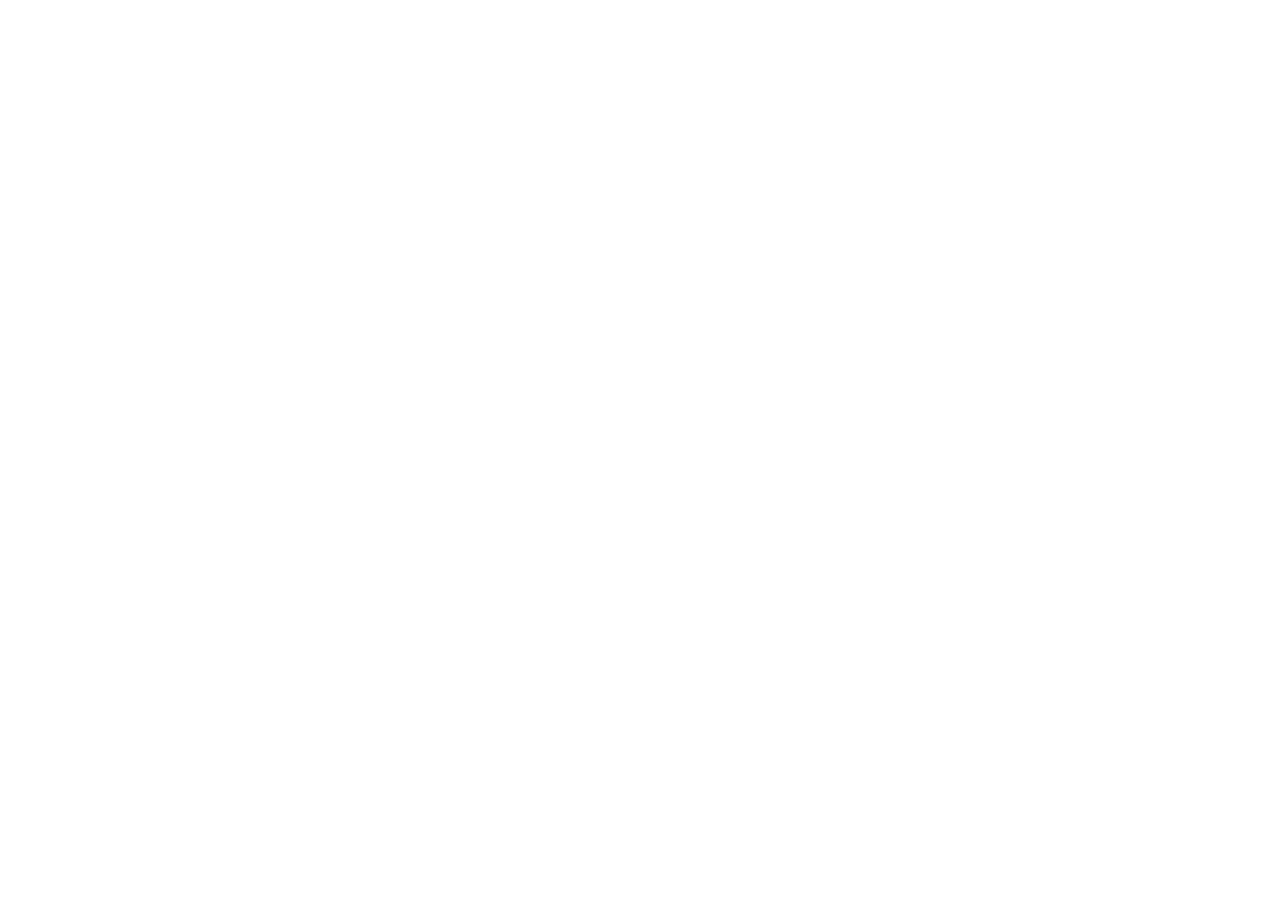
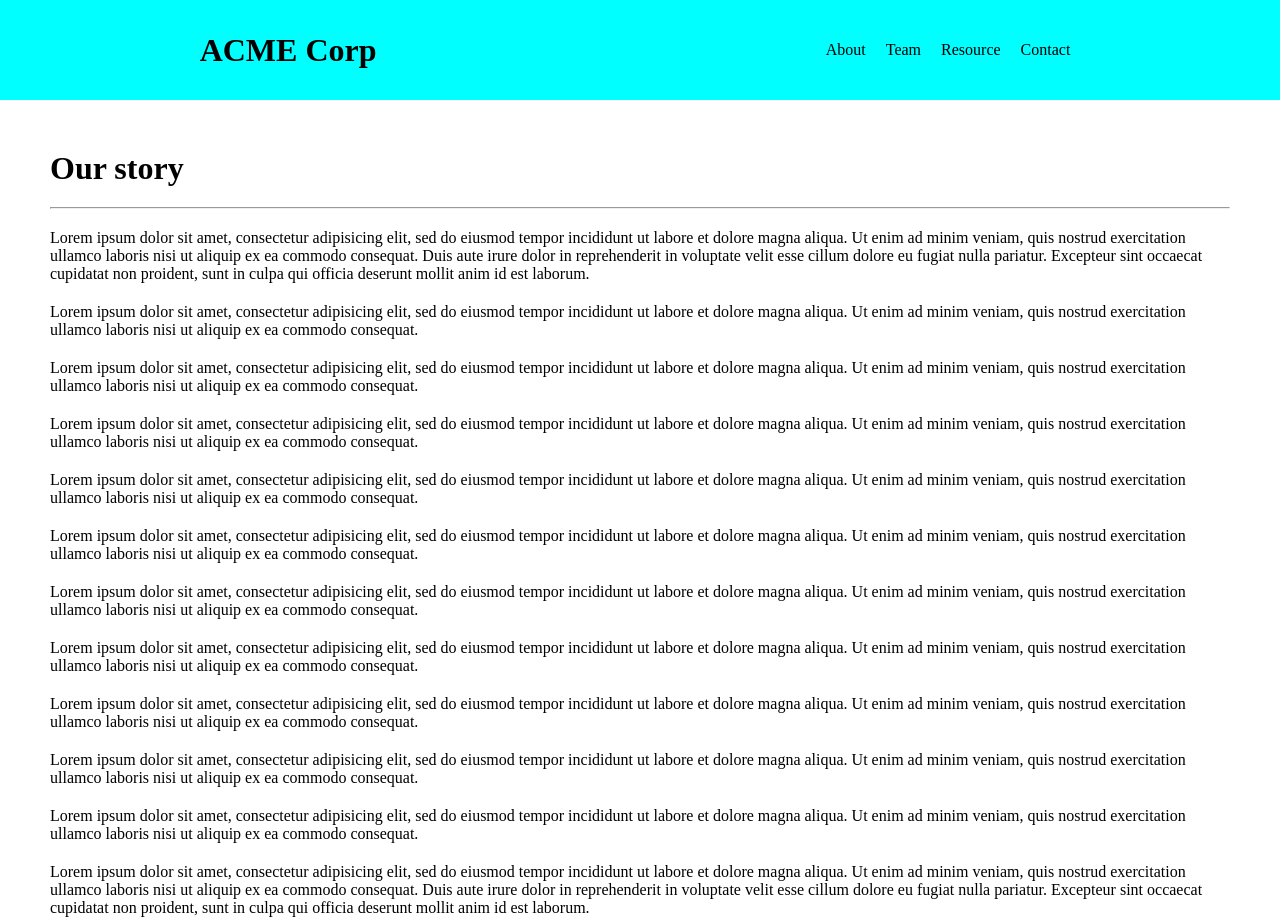
Before and after one commit to greenfox-zerda-lasers/BozsanyiArnold, a plain HTML site: page week-02/day-1/problem-6/index.html in a window 1280 px wide. Before the commit the page ends 800 px from the top, so only its background shows below. Drawn offline with Linux system fonts and the light colour scheme.

Commit message:
excercise6almost, started conception of day-2 excercise

```diff
--- a/week-02/day-1/problem-6/index.html
+++ b/week-02/day-1/problem-6/index.html
@@ -6,6 +6,56 @@
     <title>Excersise 6th</title>
   </head>
   <body>
+    <header>
+      <h1>ACME Corp</h1>
+      <nav>
+        <ul>
+          <li><a href="index.html">Contact</a></li>
+          <li><a href="index.html">Resource</a></li>
+          <li><a href="index.html">Team</a></li>
+          <li><a href="index.html">About</a></li>
+        </ul>
+      </nav>
+    </header>
+    <div class="content">
+      <h1>Our story</h1>
+      <hr />
+      <p>
+        Lorem ipsum dolor sit amet, consectetur adipisicing elit, sed do eiusmod tempor incididunt ut labore et dolore magna aliqua. Ut enim ad minim veniam, quis nostrud exercitation ullamco laboris nisi ut aliquip ex ea commodo consequat. Duis aute irure dolor in reprehenderit in voluptate velit esse cillum dolore eu fugiat nulla pariatur. Excepteur sint occaecat cupidatat non proident, sunt in culpa qui officia deserunt mollit anim id est laborum.
+      </p>
+      <p>
+        Lorem ipsum dolor sit amet, consectetur adipisicing elit, sed do eiusmod tempor incididunt ut labore et dolore magna aliqua. Ut enim ad minim veniam, quis nostrud exercitation ullamco laboris nisi ut aliquip ex ea commodo consequat.
+      </p>
+      <p>
+        Lorem ipsum dolor sit amet, consectetur adipisicing elit, sed do eiusmod tempor incididunt ut labore et dolore magna aliqua. Ut enim ad minim veniam, quis nostrud exercitation ullamco laboris nisi ut aliquip ex ea commodo consequat.
+      </p>
+      <p>
+        Lorem ipsum dolor sit amet, consectetur adipisicing elit, sed do eiusmod tempor incididunt ut labore et dolore magna aliqua. Ut enim ad minim veniam, quis nostrud exercitation ullamco laboris nisi ut aliquip ex ea commodo consequat.
+      </p>
+      <p>
+        Lorem ipsum dolor sit amet, consectetur adipisicing elit, sed do eiusmod tempor incididunt ut labore et dolore magna aliqua. Ut enim ad minim veniam, quis nostrud exercitation ullamco laboris nisi ut aliquip ex ea commodo consequat.
+      </p>
+      <p>
+        Lorem ipsum dolor sit amet, consectetur adipisicing elit, sed do eiusmod tempor incididunt ut labore et dolore magna aliqua. Ut enim ad minim veniam, quis nostrud exercitation ullamco laboris nisi ut aliquip ex ea commodo consequat.
+      </p>
+      <p>
+        Lorem ipsum dolor sit amet, consectetur adipisicing elit, sed do eiusmod tempor incididunt ut labore et dolore magna aliqua. Ut enim ad minim veniam, quis nostrud exercitation ullamco laboris nisi ut aliquip ex ea commodo consequat.
+      </p>
+      <p>
+        Lorem ipsum dolor sit amet, consectetur adipisicing elit, sed do eiusmod tempor incididunt ut labore et dolore magna aliqua. Ut enim ad minim veniam, quis nostrud exercitation ullamco laboris nisi ut aliquip ex ea commodo consequat.
+      </p><p>
+        Lorem ipsum dolor sit amet, consectetur adipisicing elit, sed do eiusmod tempor incididunt ut labore et dolore magna aliqua. Ut enim ad minim veniam, quis nostrud exercitation ullamco laboris nisi ut aliquip ex ea commodo consequat.
+      </p>
+      <p>
+        Lorem ipsum dolor sit amet, consectetur adipisicing elit, sed do eiusmod tempor incididunt ut labore et dolore magna aliqua. Ut enim ad minim veniam, quis nostrud exercitation ullamco laboris nisi ut aliquip ex ea commodo consequat.
+      </p>
+      <p>
+        Lorem ipsum dolor sit amet, consectetur adipisicing elit, sed do eiusmod tempor incididunt ut labore et dolore magna aliqua. Ut enim ad minim veniam, quis nostrud exercitation ullamco laboris nisi ut aliquip ex ea commodo consequat.
+      </p>
+      <p>
+        Lorem ipsum dolor sit amet, consectetur adipisicing elit, sed do eiusmod tempor incididunt ut labore et dolore magna aliqua. Ut enim ad minim veniam, quis nostrud exercitation ullamco laboris nisi ut aliquip ex ea commodo consequat. Duis aute irure dolor in reprehenderit in voluptate velit esse cillum dolore eu fugiat nulla pariatur. Excepteur sint occaecat cupidatat non proident, sunt in culpa qui officia deserunt mollit anim id est laborum.
+      </p>
+      <div class="content">
 
   </body>
 </html>
--- a/week-02/day-1/problem-6/style.css
+++ b/week-02/day-1/problem-6/style.css
@@ -0,0 +1,47 @@
+* {
+  margin: 0;
+}
+body {
+  display: flex;
+}
+header {
+  display: flex;
+  background: aqua;
+  margin: 0;
+  width: 100%;
+  position: fixed;
+  justify-content: space-around;
+  height: 100px;
+  align-items:center;
+}
+h1 {
+  display: block;
+}
+nav ul {
+  list-style-type: none;
+  display: flex;
+  flex-flow: row-reverse;
+  justify-content: flex-end;
+}
+nav a {
+  text-decoration: none;
+  color: black;
+  display: block;
+  padding: 10px;
+  border-radius: 4px;
+}
+nav a:first-child:after:active{
+  background: white;
+}
+nav a:hover{
+  background: white;
+}
+.content{
+  margin: 150px 50px;
+}
+.content p {
+  margin-top: 20px;
+}
+.content h1 {
+  margin-bottom:20px;
+}
--- /dev/null
+++ b/week-02/day-2/style.css
@@ -0,0 +1,19 @@
+* {
+  margin: 0;
+}
+body{
+  display: flex;
+  margin: 50px;
+  font-family: arial;
+  background: #dcd6cd;
+  flex-direction: column;
+}
+body h1{
+  display:block;
+  font-size: 2em;
+  color: #4a4261;
+  font-weight: normal;
+}
+form{
+  display: flex;
+}
```
Also changed, not shown: week-02/day-2/index.html (+15 -0 lines).
